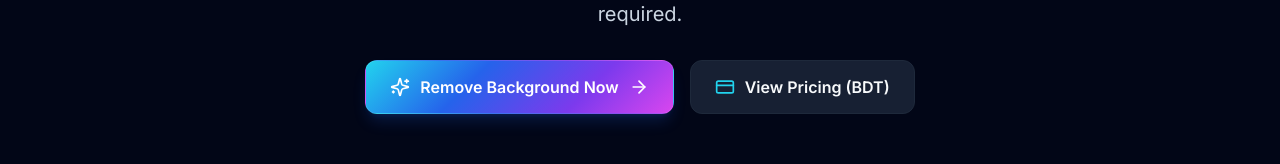
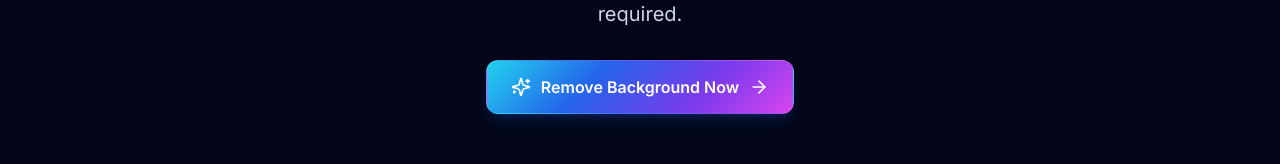
Before and after one commit to mitulkabirbadhon7/ClearCut-Ai, a React (Vite) app: page / in a window 1280 px wide. Shown: the part 515-679 px from the top of the page. Built offline with nearby package versions, Linux system fonts and the light colour scheme; no server answers.

Commit message:
style: remove View Pricing button from Hero banner

```diff
--- a/src/pages/LandingPage.tsx
+++ b/src/pages/LandingPage.tsx
@@ -76,14 +76,6 @@ export const LandingPage: React.FC<LandingPageProps> = ({ onNavigate }) => {
               }}
             >
               Remove Background Now
-            </Button>
-            <Button
-              variant="secondary"
-              size="lg"
-              leftIcon={<CreditCard className="w-5 h-5 text-brand-cyan" />}
-              onClick={() => (onNavigate ? onNavigate('pricing') : null)}
-            >
-              View Pricing (BDT)
             </Button>
           </div>
         </div>
```
